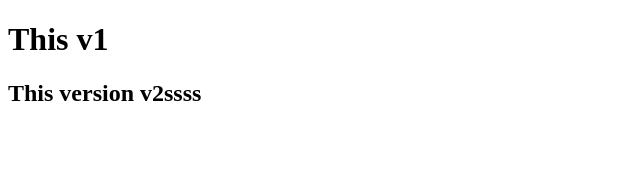
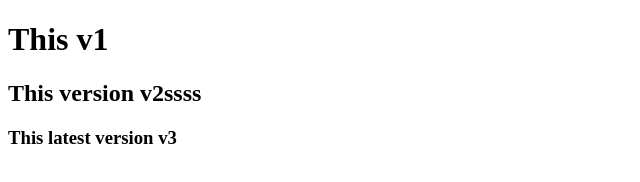
Before and after one commit to Abhay296/myrepo, a plain HTML site: page index.html in a window 1280 px wide. Shown: the whole page, without its empty margins (0-640 px from the left). Drawn offline with Linux system fonts and the light colour scheme.

Commit message:
this is latest

```diff
--- a/index.html
+++ b/index.html
@@ -8,5 +8,6 @@
 <body>
     <h1>This v1</h1>
     <h2>This version v2ssss</h2>
+    <h3>This latest version v3</h3>
 </body>
 </html>
```
